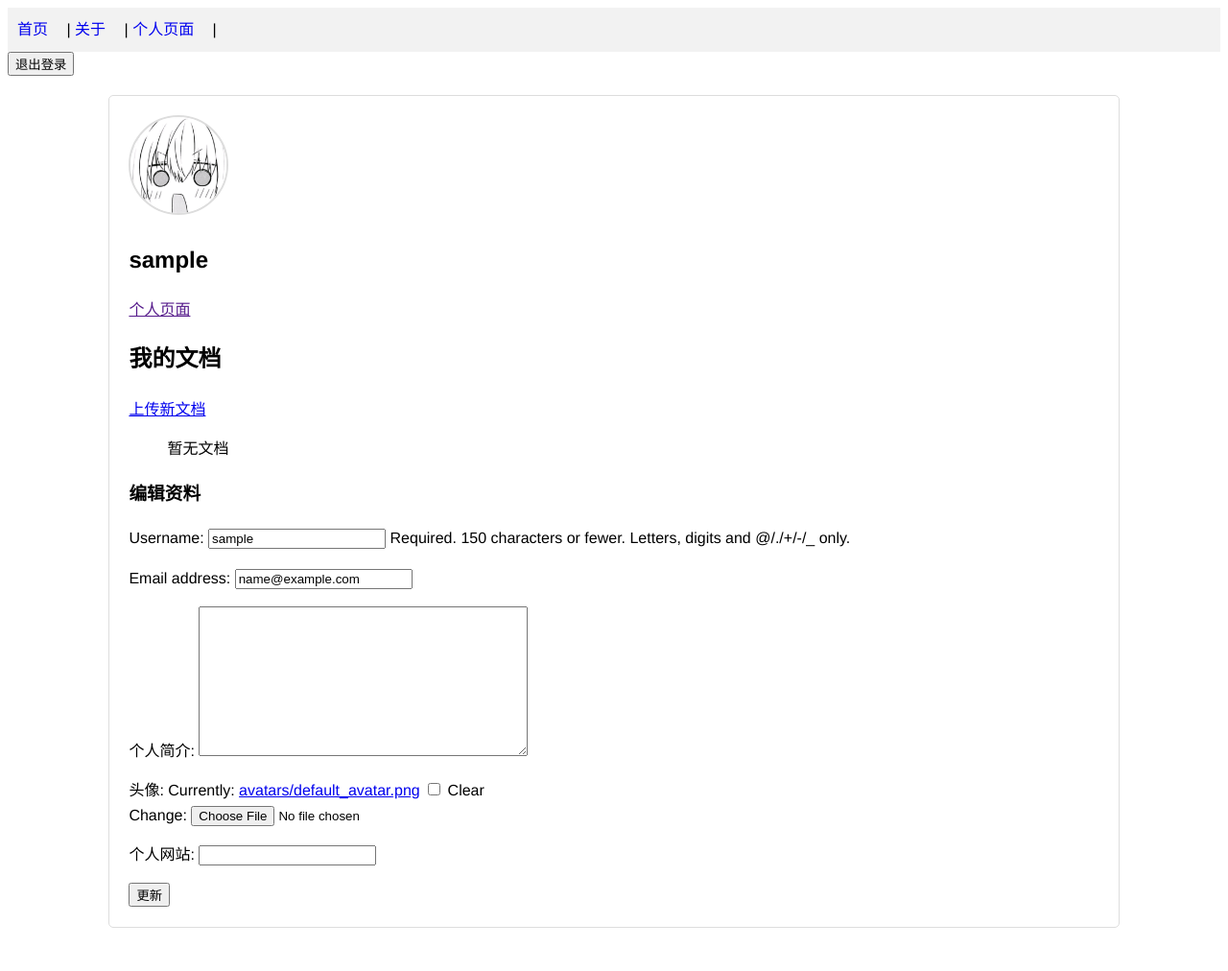
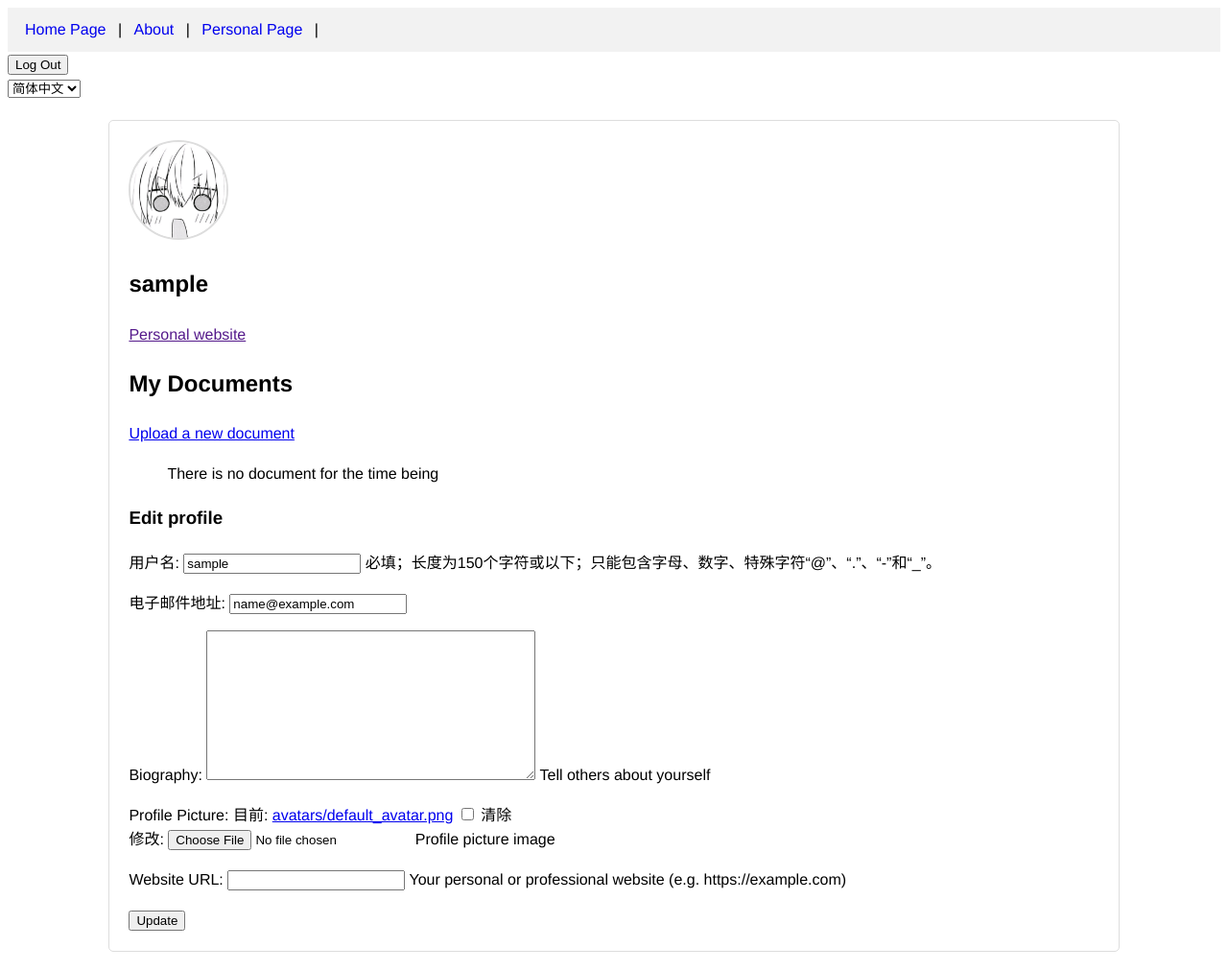
Before and after one commit to TRIO-Search/Django-LanguageSystem, a Django app: page /accounts/profile/ in a window 1280 px wide. Shown: the whole page at 96% size. Before the commit the page ends 967 px from the top, so only its background shows below. Run offline with Django 5.2, Linux system fonts and the light colour scheme; the visitor is signed in with stand-in values (Sample User, id 1).

Commit message:
页面语言切换系统，本地测试成功

```diff
--- a/accounts/forms.py
+++ b/accounts/forms.py
@@ -5,23 +5,75 @@ from .models import CustomUser
 
 from .models import UserDocument
 
+from django.utils.translation import gettext_lazy as _
+
 class RegisterForm(UserCreationForm):
-    email = forms.EmailField(required=True)
+    email = forms.EmailField(
+        required=True,
+        label=_("Email"),  # 字段标签
+        help_text=_("We'll never share your email with others.")  # 帮助文本
+    )
 
     class Meta:
         model = CustomUser
         fields = ('username', 'email', 'password1', 'password2')
+        labels = {
+            'username': _("Username"),
+            'password1': _("Password"),
+            'password2': _("Password Confirmation")
+        }
+        help_texts = {
+            'username': _("Required. 150 characters or fewer. Letters, digits and @/./+/-/_ only."),
+        }
+        error_messages = {
+            'username': {
+                'unique': _("This username is already taken."),
+                'invalid': _("Contains invalid characters.")
+            },
+            'password2': {
+                'password_mismatch': _("The two password fields didn't match.")
+            }
+        }
 
 class ProfileForm(forms.ModelForm):
     class Meta:
         model = CustomUser
         fields = ('username', 'email', 'bio', 'avatar', 'website')
+        labels = {
+            'bio': _("Biography"),
+            'avatar': _("Profile Picture"),
+            'website': _("Website URL")
+        }
+        help_texts = {
+            'website': _("Your personal or professional website (e.g. https://example.com)"),
+            'bio': _("Tell others about yourself")
+        }
 
 class DocumentUploadForm(forms.ModelForm):
     class Meta:
         model = UserDocument
         fields = ['document', 'title']
+        labels = {
+            'document': _("File"),
+            'title': _("Document Title")
+        }
+        help_texts = {
+            'document': _("Allowed formats: PDF, DOCX, TXT (Max 10MB)"),
+            'title': _("Give your document a descriptive name")
+        }
+        error_messages = {
+            'document': {
+                'invalid': _("Invalid file format"),
+                'missing': _("No file was selected")
+            }
+        }
         widgets = {
-            'title': forms.TextInput(attrs={'class': 'form-control'}),
-            'document': forms.FileInput(attrs={'class': 'form-control'})
+            'title': forms.TextInput(attrs={
+                'class': 'form-control',
+                'placeholder': _("My Document")  # 输入框占位符
+            }),
+            'document': forms.FileInput(attrs={
+                'class': 'form-control',
+                'accept': '.pdf,.docx,.txt'
+            })
         }
--- a/accounts/urls.py
+++ b/accounts/urls.py
@@ -11,4 +11,5 @@ urlpatterns = [
     path('login/', CustomLoginView.as_view(), name='login'),
     path('logout/', LogoutView.as_view(template_name='registration/logged_out.html', next_page='home'), name='logout'),
     path('upload/', upload_document, name='upload_document'),
+    path('i18n/setlang/', views.set_language, name='set_language'),
 ]
--- a/accounts/views.py
+++ b/accounts/views.py
@@ -1,47 +1,62 @@
 from django.shortcuts import render, redirect
 from django.contrib.auth import login
 from django.contrib.auth.decorators import login_required
+from django.contrib import messages
+from django.utils.translation import gettext_lazy as _  #翻译相关
 from .forms import RegisterForm, ProfileForm
 from django.contrib.auth.views import LoginView
 
 from .models import UserDocument
 from .forms import DocumentUploadForm
 
+from django.views.decorators.http import require_POST
+from django.utils.translation import activate
+from django.conf import settings
+from django.http import HttpResponseRedirect
+
 class CustomLoginView(LoginView):
     template_name = 'accounts/login.html'
-    redirect_authenticated_user = True #已登录直接跳转
+    redirect_authenticated_user = True
+
+    def form_invalid(self, form):
+        messages.error(self.request, _("Invalid username or password"))  # 登录错误提示
+        return super().form_invalid(form)
 
 def register(request):
     if request.method == 'POST':
         form = RegisterForm(request.POST, request.FILES)
-        print("表单数据：", request.POST) #调试日志相关
+        print(_("Form data:"), request.POST)  # 日志标记
         if form.is_valid():
-            print("表单验证通过")
+            print(_("Form validation passed"))
             user = form.save()
             login(request, user)
-            print("用户已创建并登录")
+            messages.success(request, _("Registration successful!"))  # 注册成功提示
+            print(_("User created and logged in"))
             return redirect('profile')
         else:
-            print("表单错误：", form.errors)
+            print(_("Form errors:"), form.errors)
+            messages.error(request, _("Please correct the errors below"))
     else:
         form = RegisterForm()
-    return render(request, 'accounts/register.html', {
-        'form': form
-    })
+    return render(request, 'accounts/register.html', {'form': form})
 
 @login_required
 def profile(request):
     if request.method == 'POST':
-        form = ProfileForm(request.POST, request.FILES,  instance=request.user)
+        form = ProfileForm(request.POST, request.FILES, instance=request.user)
         if form.is_valid():
             form.save()
+            messages.success(request, _("Profile updated successfully"))  # 资料更新提示
             return redirect('profile')
+        else:
+            messages.warning(request, _("Failed to update profile"))
     else:
         form = ProfileForm(instance=request.user)
+
     documents = UserDocument.objects.filter(owner=request.user).order_by('-uploaded_at')
     return render(request, 'accounts/profile.html', {
         'user': request.user,
-        'documents':documents,
+        'documents': documents,
         'form': form,
     })
 
@@ -53,10 +68,35 @@ def upload_document(request):
             doc = form.save(commit=False)
             doc.owner = request.user
             doc.save()
+            messages.success(request, _("Document uploaded successfully"))  # 上传成功提示
             return redirect('profile')
+        else:
+            messages.error(request, _("File upload failed. Please check the format"))
     else:
         form = DocumentUploadForm()
     return render(request, 'accounts/upload.html', {'form': form})
 
 def test_controls(request):
+    messages.info(request, _("This is a test page for UI controls"))  # 测试页说明
     return render(request, 'accounts/test_controls.html')
+
+@require_POST
+def set_language(request):
+    lang_code = request.POST.get('language')
+    next_url = request.POST.get('next') or request.META.get('HTTP_REFERER') or '/'
+
+    if lang_code in dict(settings.LANGUAGES).keys():
+        # 关键修正：使用实际的session键名 'django_language'
+        request.session['django_language'] = lang_code  # 改为直接使用字符串
+        activate(lang_code)
+
+        response = HttpResponseRedirect(next_url)
+        response.set_cookie(
+            settings.LANGUAGE_COOKIE_NAME,  # 这个常量是存在的（默认值也是'django_language'）
+            lang_code,
+            max_age=365*24*60*60,
+            secure=request.is_secure(),
+            httponly=True
+        )
+        return response
+    return HttpResponseRedirect(next_url)
--- a/static/css/style.css
+++ b/static/css/style.css
@@ -7,6 +7,8 @@ body {
 nav a {
     margin-right: 15px;
     text-decoration: none;
+    padding: 0 0.3em;
+    margin: 0 0.2em;
 }
 
 .container {
--- a/templates/accounts/profile.html
+++ b/templates/accounts/profile.html
@@ -1,50 +1,48 @@
 {% extends "base.html" %}
-{% load static %}
+{% load static i18n %}
 
 {% block content %}
+
 <head>
-    <!--引入css文件-->
-    <link href="{% static 'css/sytle.css' %}" rel="sytlesheet">
+    <!-- 静态文件无需翻译 -->
+    <link href="{% static 'css/sytle.css' %}" rel="stylesheet">
 </head>
 <div class="profile-container">
     <div class="avatar-section">
         {% if user.avatar %}
-        <img src="{{ user.avatar.url }}"
-             alt="用户头像"
-             class="avatar"
-             loading="lazy">
+        <img src="{{ user.avatar.url }}" alt="{% trans 'User avatar' %}" {# 图片alt文本需翻译 #} class="avatar" loading="lazy">
         {% else %}
-        <img src="/static/images/default_avatar.png"
-             alt="默认头像"
-             class="avatar">
+        <img src="/static/images/default_avatar.png" alt="{% trans 'Default avatar' %}" class="avatar">
         {% endif %}
     </div>
     <div class="info-section">
-        <h2>{{ user.username }}</h2>
-        <p>{{ user.bio }}</p>
-        <a href="{{ user.website }}" target="_blank">个人页面</a>
+        <h2>{{ user.username }}</h2> {# 动态用户名无需翻译 #}
+        <p>{{ user.bio }}</p> {# 用户自定义内容无需翻译 #}
+        <a href="{{ user.website }}" target="_blank">{% trans "Personal website" %}</a>
     </div>
 </div>
 
-<h2>我的文档</h2>
-<a href="{% url 'upload_document' %}" class="btn btn-primary">上传新文档</a>
+<h2>{% trans "My Documents" %}</h2>
+<a href="{% url 'upload_document' %}" class="btn btn-primary">
+    {% trans "Upload a new document" %}
+</a>
 
 <ul class="document-list">
     {% for doc in documents %}
     <li>
-        <a href="{{ doc.document.url}}">{{ doc.title }}</a>
-        <small>({{ doc.uploaded_at|date:"Y-m-d" }})</small>
-        <span class="uuid">UUID: {{ doc.uuid }}</span>
+        <a href="{{ doc.document.url}}">{{ doc.title }}</a> {# 文档标题是用户输入内容 #}
+        <small>({{ doc.uploaded_at|date:"Y-m-d" }})</small> {# 日期格式自动本地化 #}
+        <span class="uuid">UUID: {{ doc.uuid }}</span> {# 技术标识不翻译 #}
     </li>
     {% empty %}
-    <p>暂无文档</p>
+    <p>{% trans "There is no document for the time being" %}</p>
     {% endfor %}
 </ul>
 
-<h3>编辑资料</h3>
+<h3>{% trans "Edit profile" %}</h3> {# 更准确的翻译上下文 #}
 <form method="post" enctype="multipart/form-data">
     {% csrf_token %}
-    {{ form.as_p }}
-    <button type="submit" class="btn btn-primary">更新</button>
+    {{ form.as_p }} {# 表单字段翻译在forms.py处理 #}
+    <button type="submit" class="btn btn-primary">{% trans "Update" %}</button>
 </form>
 {% endblock %}
--- a/templates/base.html
+++ b/templates/base.html
@@ -1,11 +1,11 @@
+{% load static i18n %} {# 添加i18n标签库 #}
+
 <!DOCTYPE html>
-<html lang="zh-CN">
-
-{% load static %}
+<html lang="{{ LANGUAGE_CODE|default:'zh-cn' }}"> {# 动态语言标识 #}
 
 <head>
     <meta charset="UTF-8">
-    <title>{% block title %}My Site{% endblock %}</title>
+    <title>{% block title %}{% trans "Django Project Test Website" %}{% endblock %}</title>
     <style>
         nav {
             background: #f2f2f2;
@@ -18,15 +18,31 @@
         }
     </style>
     <link rel="stylesheet" href="{% static 'css/style.css' %}">
-
 </head>
 
 <body>
     {% include 'includes/header.html' %}
     <form action="{% url 'logout' %}" method="post">
         {% csrf_token %}
-        <button type="submit" class="btn btn-link">退出登录</button>
+        <button type="submit" class="btn btn-link">
+            {% trans "Log Out" %} {# 按钮文本需翻译 #}
+        </button>
     </form>
+
+    <form action="{% url 'set_language' %}" method="post">
+        {% csrf_token %}
+        <input name="next" type="hidden" value="{{ request.get_full_path }}">
+        <select name="language" onchange="this.form.submit()">
+            {% get_available_languages as LANGUAGES %}
+            {% get_current_language as CURRENT_LANG %}
+            {% for code, name in LANGUAGES %}
+            <option value="{{ code }}" {% if code == CURRENT_LANG %}selected{% endif %}>
+                {{ name }}
+            </option>
+            {% endfor %}
+        </select>
+    </form>
+
     <div class="container">
         {% block content %}{% endblock %}
     </div>
--- a/templates/includes/header.html
+++ b/templates/includes/header.html
@@ -1,9 +1,11 @@
+{% load i18n %} {# 确保加载翻译标签 #}
+
 <nav>
-    <a href="{% url 'home' %}">首页</a> |
-    <a href="{% url 'about' %}">关于</a> |
+    <a href="{% url 'home' %}">{% trans "Home Page" %}</a> |
+    <a href="{% url 'about' %}">{% trans "About" %}</a> |
     {% if user.is_authenticated %}
-    <a href="{% url 'profile' %}">个人页面</a> |
+    <a href="{% url 'profile' %}">{% trans "Personal Page" %}</a> |
     {% else %}
-    <a href="{% url 'login' %}">登录</a> |
+    <a href="{% url 'login' %}">{% trans "Log in" %}</a> |
     {% endif %}
 </nav>
--- a/templates/registration/logged_out.html
+++ b/templates/registration/logged_out.html
@@ -1,5 +1,7 @@
 {% extends "base.html" %}
+{% load i18n %}
+
 {% block content %}
-<h2>已安全退出</h2>
-<a href="{% url 'login' %}">重新登录</a>
+<h2>{% trans "Login has been safely exited" %}</h2>
+<a href="{% url 'login' %}">{% trans "Log in again" %}</a>
 {% endblock %}
```
Also changed, not shown: accounts/models.py (+44 -20 lines), myproject/settings/base.py (+15 -1 lines), templates/accounts/login.html (+8 -7 lines), templates/accounts/register.html (+19 -9 lines), templates/accounts/upload.html (+4 -3 lines), templates/pages/about.html (+4 -3 lines), templates/pages/home.html (+9 -3 lines), locale/zh_Hans/LC_MESSAGES/django.po (added), 1 other file.
